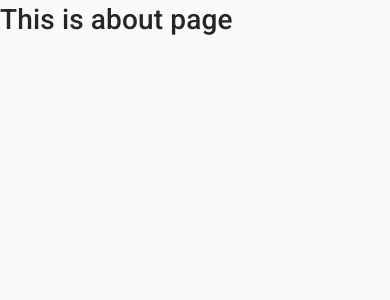
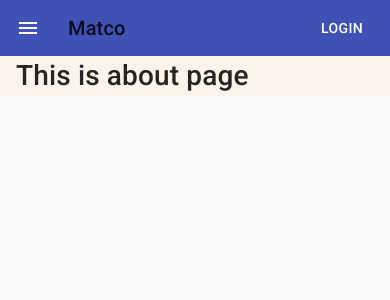
Before and after one commit to mateogalic112/next-ts-strapi-blog, a Next.js app: page /about in a window 390 px wide. Shown: the top 300 px of the page. Built offline with nearby package versions, Linux system fonts and the light colour scheme.

Commit message:
Adding navbar drawer.

```diff
--- a/pages/about.tsx
+++ b/pages/about.tsx
@@ -1,8 +1,10 @@
+import Layout from '../src/components/Layout';
+
 const AboutPage: React.FC = () => {
 	return (
-		<div>
+		<Layout>
 			<h1>This is about page</h1>
-		</div>
+		</Layout>
 	);
 };
 
--- a/src/components/Header.tsx
+++ b/src/components/Header.tsx
@@ -1,4 +1,7 @@
+import React from 'react';
 import Link from 'next/link';
+
+import AnimatedDrawer from '../widgets/AnimatedDrawer';
 
 import theme from '../../utils/theme';
 import { makeStyles } from '@material-ui/core/styles';
@@ -13,24 +16,54 @@ const useStyles = makeStyles({
 	menuButton: {
 		marginRight: theme.spacing(2),
 	},
+	drawerDiv: {
+		[theme.breakpoints.up('md')]: {
+			display: 'none',
+		},
+	},
 	title: {
 		flexGrow: 1,
 	},
 });
 
-const Header = () => {
+const Header: React.FC = () => {
 	const classes = useStyles();
+
+	const [isDrawerOpen, setIsDrawerOpen] = React.useState<boolean>(false);
+
+	const toggleDrawer = (open: boolean) => (event: React.KeyboardEvent | React.MouseEvent) => {
+		if (
+			event &&
+			event.type === 'keydown' &&
+			((event as React.KeyboardEvent).key === 'Tab' || (event as React.KeyboardEvent).key === 'Shift')
+		) {
+			return;
+		}
+
+		setIsDrawerOpen(open);
+	};
 
 	return (
 		<header className={classes.root}>
 			<AppBar position="static">
 				<Toolbar>
-					<IconButton edge="start" className={classes.menuButton} color="inherit" aria-label="menu">
-						<MenuIcon />
-					</IconButton>
-					<Typography variant="h6" className={classes.title}>
-						Matco
-					</Typography>
+					<div className={classes.drawerDiv}>
+						<IconButton
+							onClick={toggleDrawer(true)}
+							edge="start"
+							className={classes.menuButton}
+							color="inherit"
+							aria-label="menu"
+						>
+							<MenuIcon />
+						</IconButton>
+						<AnimatedDrawer isDrawerOpen={isDrawerOpen} toggleDrawer={toggleDrawer} />
+					</div>
+					<Link href="/">
+						<Typography variant="h6" className={classes.title}>
+							Matco
+						</Typography>
+					</Link>
 					<Button color="inherit">Login</Button>
 				</Toolbar>
 			</AppBar>
--- /dev/null
+++ b/src/data/NavList.tsx
@@ -0,0 +1,38 @@
+import { SvgIconProps } from '@material-ui/core/SvgIcon';
+
+import HomeOutlinedIcon from '@material-ui/icons/HomeOutlined';
+import InfoOutlinedIcon from '@material-ui/icons/InfoOutlined';
+import BookOutlinedIcon from '@material-ui/icons/BookOutlined';
+import StoreOutlinedIcon from '@material-ui/icons/StoreOutlined';
+import React from 'react';
+
+export type NavListType = {
+	name: string;
+	icon: React.ReactElement<SvgIconProps>;
+	url: string;
+};
+
+const NavList: NavListType[] = [
+	{
+		name: 'Home',
+		icon: <HomeOutlinedIcon />,
+		url: '/',
+	},
+	{
+		name: 'About',
+		icon: <InfoOutlinedIcon />,
+		url: '/about',
+	},
+	{
+		name: 'Blog',
+		icon: <BookOutlinedIcon />,
+		url: '/posts',
+	},
+	{
+		name: 'Store',
+		icon: <StoreOutlinedIcon />,
+		url: '/store',
+	},
+];
+
+export default NavList;
--- /dev/null
+++ b/src/widgets/AnimatedDrawer.tsx
@@ -0,0 +1,18 @@
+import DrawerList from './DrawerList';
+
+import SwipeableDrawer from '@material-ui/core/SwipeableDrawer';
+
+type DrawerProps = {
+	isDrawerOpen: boolean;
+	toggleDrawer: (open: boolean) => (event: React.KeyboardEvent | React.MouseEvent) => void;
+};
+
+const AnimatedDrawer: React.FC<DrawerProps> = ({ isDrawerOpen, toggleDrawer }) => {
+	return (
+		<SwipeableDrawer open={isDrawerOpen} onClose={toggleDrawer(false)} onOpen={toggleDrawer(true)}>
+			<DrawerList toggleDrawer={toggleDrawer} />
+		</SwipeableDrawer>
+	);
+};
+
+export default AnimatedDrawer;
--- /dev/null
+++ b/src/widgets/DrawerList.tsx
@@ -0,0 +1,48 @@
+import React from 'react';
+import Link from 'next/link';
+
+import { makeStyles } from '@material-ui/core/styles';
+
+import List from '@material-ui/core/List';
+import ListItem from '@material-ui/core/ListItem';
+import ListItemIcon from '@material-ui/core/ListItemIcon';
+import ListItemText from '@material-ui/core/ListItemText';
+
+import NavList from '../data/NavList';
+import { NavListType } from '../data/NavList';
+import { MailOutline } from '@material-ui/icons';
+
+const useStyles = makeStyles({
+	list: {
+		width: 250,
+	},
+});
+
+type DrawerListProps = {
+	toggleDrawer: (open: boolean) => (event: React.KeyboardEvent | React.MouseEvent) => void;
+};
+
+const DrawerList: React.FC<DrawerListProps> = ({ toggleDrawer }) => {
+	const classes = useStyles();
+
+	return (
+		<div className={classes.list} role="presentation" onClick={toggleDrawer(false)} onKeyDown={toggleDrawer(false)}>
+			<List>
+				{NavList.map((item: NavListType) => {
+					console.log(<MailOutline />);
+
+					return (
+						<Link href={item.url} key={item.name}>
+							<ListItem button>
+								<ListItemIcon>{item.icon}</ListItemIcon>
+								<ListItemText primary={item.name} />
+							</ListItem>
+						</Link>
+					);
+				})}
+			</List>
+		</div>
+	);
+};
+
+export default DrawerList;
```
Also changed, not shown: pages/store/index.tsx (added, +7 -0 lines).
